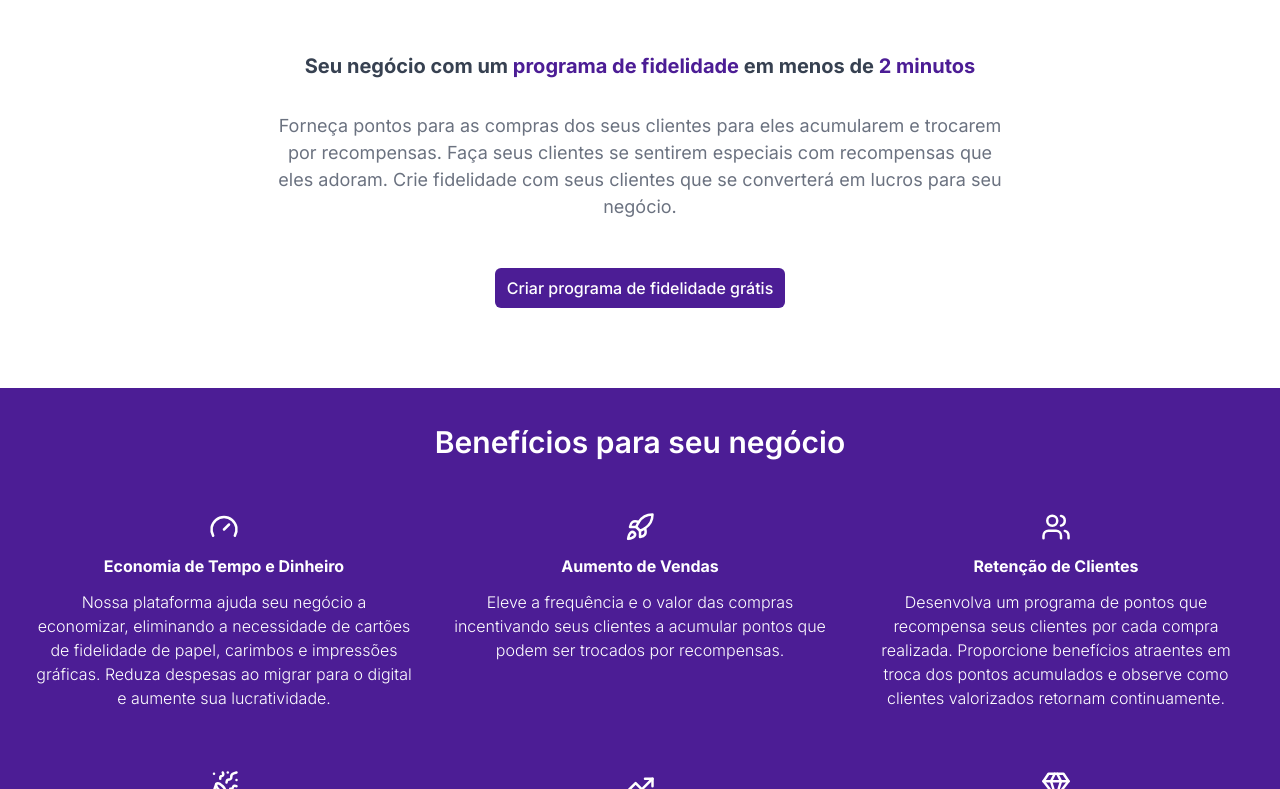
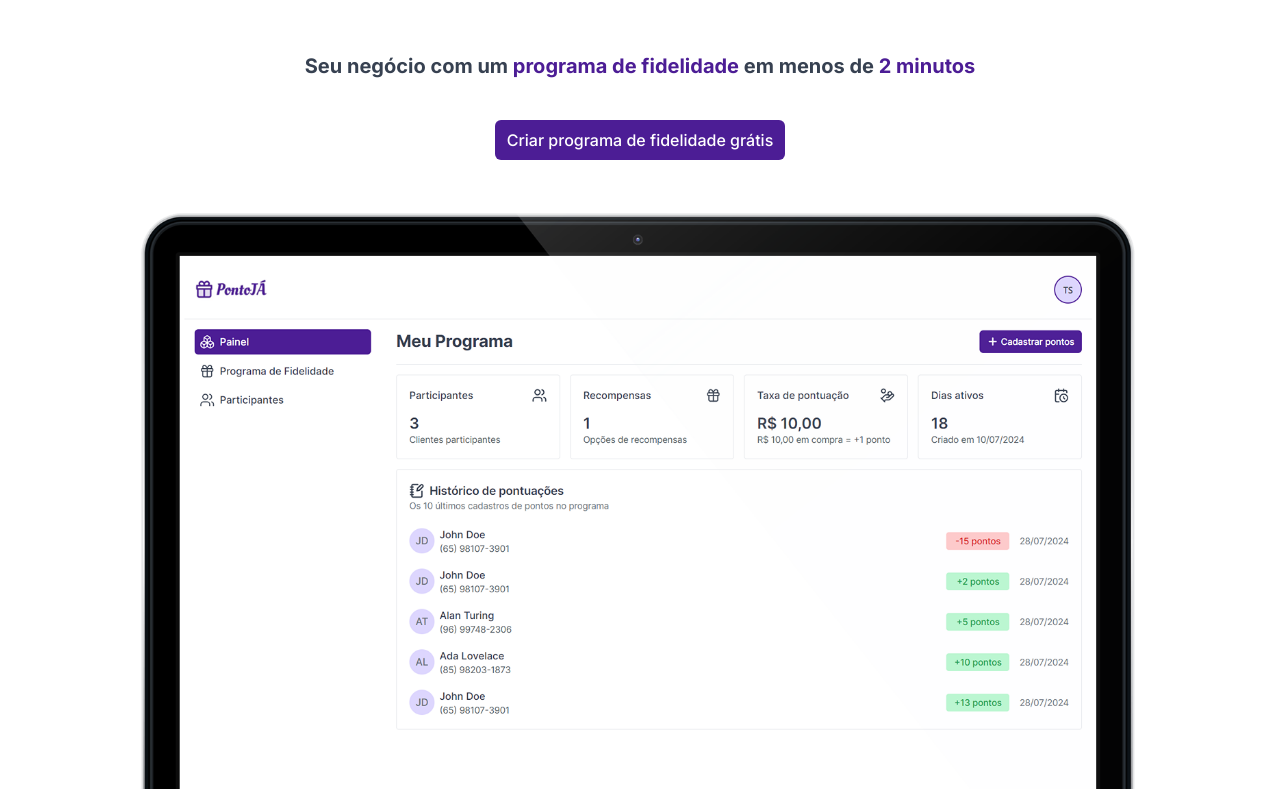
Before and after one commit to ponto-ja/landing-page, a Next.js app: page / in a window 1280 px wide. Shown: the part 431-1220 px from the top of the page. Built offline with nearby package versions, Linux system fonts and the light colour scheme; no server answers.

Commit message:
feat: add mockup

```diff
--- a/src/components/hero.tsx
+++ b/src/components/hero.tsx
@@ -1,7 +1,9 @@
 'use client';
 
+import Image from 'next/image';
 import { TypeAnimation } from 'react-type-animation';
 import { CTAToWebsite } from './cta-to-website';
+import Mockup from '@/assets/images/mockup-pc.png';
 
 export const Hero = () => {
   return (
@@ -34,14 +36,22 @@ export const Hero = () => {
         em menos de <span className="text-violet-900">2 minutos</span>
       </p>
 
-      <p className="font-inter max-w-[740px] mx-auto text-center font-normal text-[18px] text-gray-500 mt-8">
+      <CTAToWebsite title="Criar programa de fidelidade grátis" className="mt-10 mb-8" />
+
+      <Image
+        src={Mockup.src}
+        width={1280}
+        height={100}
+        alt="mockup"
+        className="mx-auto max-[600px]:-mb-10"
+      />
+
+      {/* <p className="font-inter max-w-[740px] mx-auto text-center font-normal text-[18px] text-gray-500">
         Forneça pontos para as compras dos seus clientes para eles acumularem e trocarem
         por recompensas. Faça seus clientes se sentirem especiais com recompensas que eles
         adoram. Crie fidelidade com seus clientes que se converterá em lucros para seu
         negócio.{' '}
-      </p>
-
-      <CTAToWebsite title="Criar programa de fidelidade grátis" />
+      </p> */}
     </section>
   );
 };
```
Also changed, not shown: src/assets/images/mockup-pc.png (added).
